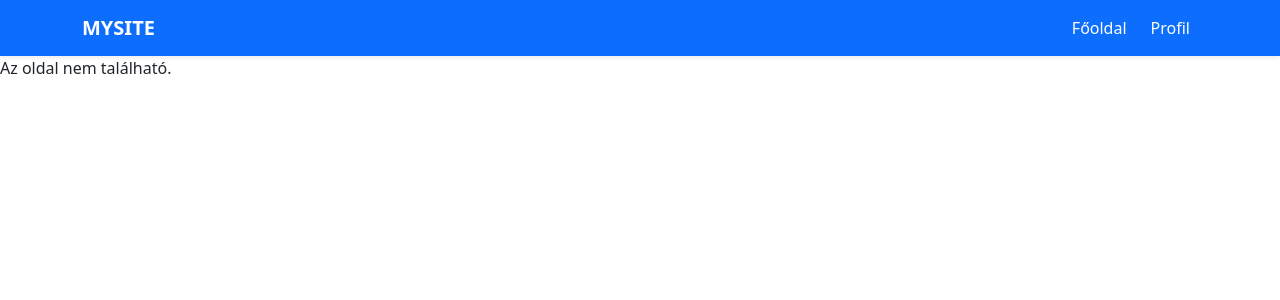
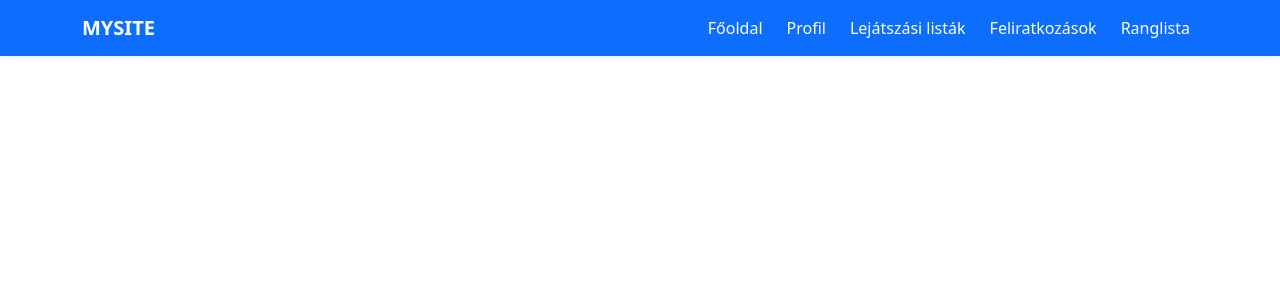
Before and after one commit to Troversones/AdatbAlapu, a PHP site: page /index.php?page=user in a window 1280 px wide. Shown: the top 300 px of the page. Run offline with PHP 8.4, Linux system fonts and the light colour scheme.

Commit message:
további fájlok létrehozása

```diff
--- a/index.php
+++ b/index.php
@@ -8,8 +8,7 @@
     <link rel="stylesheet" href="public/css/index.css">
 
 </head>
-<script src="https://cdn.jsdelivr.net/npm/bootstrap@5.3.2/dist/js/bootstrap.bundle.min.js"></script>
-<script src="public/js/index.js"></script>
+
 
 <body class="min-vh-100 d-flex flex-column">
 <div>
@@ -38,4 +37,6 @@
 </div>
 
 </body>
+<script src="https://cdn.jsdelivr.net/npm/bootstrap@5.3.2/dist/js/bootstrap.bundle.min.js"></script>
+<script src="public/js/index.js"></script>
 </html>
--- a/src/includes/nav.php
+++ b/src/includes/nav.php
@@ -1,5 +1,5 @@
 <div>
-<nav class="navbar navbar-expand-lg navbar-dark bg-primary shadow-sm">
+<nav class="navbar navbar-expand-sm navbar-dark bg-primary shadow-sm">
     <div class="container">
         <a class="navbar-brand fw-bold text-uppercase" href="index.php?page=home">MySite</a>
         <button class="navbar-toggler" type="button" data-bs-toggle="collapse" data-bs-target="#navbarNav"
@@ -14,6 +14,16 @@
                 <li class="nav-item">
                     <a class="nav-link text-white <?php echo ($_GET['page'] ?? '') === 'profile' ? 'active fw-semibold' : ''; ?>" href="index.php?page=profile">Profil</a>
                 </li>
+                <li class="nav-item">
+                    <a class="nav-link text-white <?php echo ($_GET['page'] ?? '') === 'playlists' ? 'active fw-semibold' : ''; ?>" href="index.php?page=playlists">Lejátszási listák</a>
+                </li>
+                <li class="nav-item">
+                    <a class="nav-link text-white <?php echo ($_GET['page'] ?? '') === 'subscriptions' ? 'active fw-semibold' : ''; ?>" href="index.php?page=subscriptions">Feliratkozások</a>
+                </li>
+                <li class="nav-item">
+                    <a class="nav-link text-white <?php echo ($_GET['page'] ?? '') === 'leaderboard' ? 'active fw-semibold' : ''; ?>" href="index.php?page=leaderboard">Ranglista</a>
+                </li>
+
                 <!--  és így tovább a többi oldallal  -->
             </ul>
         </div>
--- /dev/null
+++ b/src/includes/video_card.php
@@ -0,0 +1 @@
+<?php
--- /dev/null
+++ b/src/pages/edit.php
@@ -0,0 +1 @@
+<?php
--- /dev/null
+++ b/src/pages/leaderboard.php
@@ -0,0 +1 @@
+<?php
--- a/src/pages/login.php
+++ b/src/pages/login.php
@@ -20,7 +20,7 @@ if ($_SERVER["REQUEST_METHOD"] == "POST") {
                 $_SESSION['email'] = $email;
                 $_SESSION['username'] = $row['FELHASZNALONEV'];
 
-                header("Location: index.php?page=landing");
+                header("Location: index.php?page=home");
                 exit;
             } else {
                 $message = "<div class='alert alert-danger text-center'>Hibás jelszó.</div>";
--- /dev/null
+++ b/src/pages/playlists.php
@@ -0,0 +1 @@
+<?php
--- /dev/null
+++ b/src/pages/subscriptions.php
@@ -0,0 +1 @@
+<?php
--- /dev/null
+++ b/src/pages/upload.php
@@ -0,0 +1 @@
+<?php
--- /dev/null
+++ b/src/pages/user.php
@@ -0,0 +1 @@
+<?php
--- /dev/null
+++ b/src/pages/video.php
@@ -0,0 +1 @@
+<?php
```
